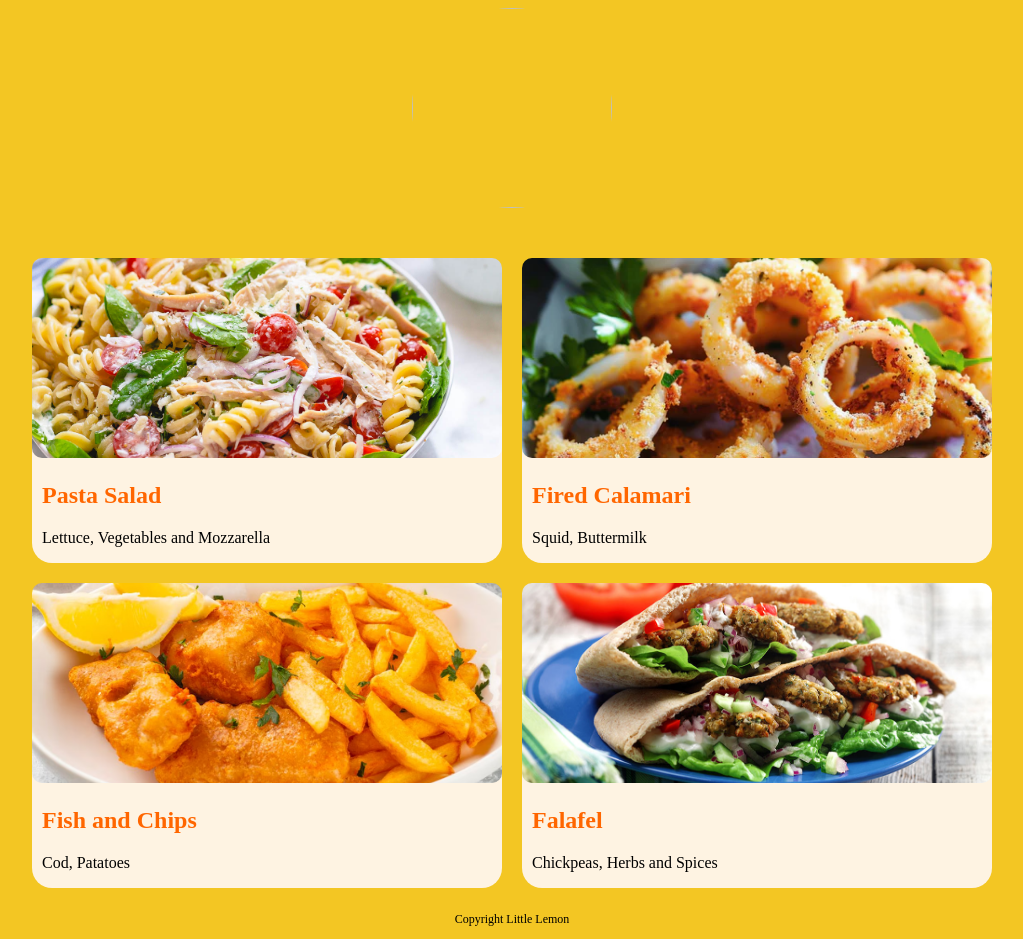
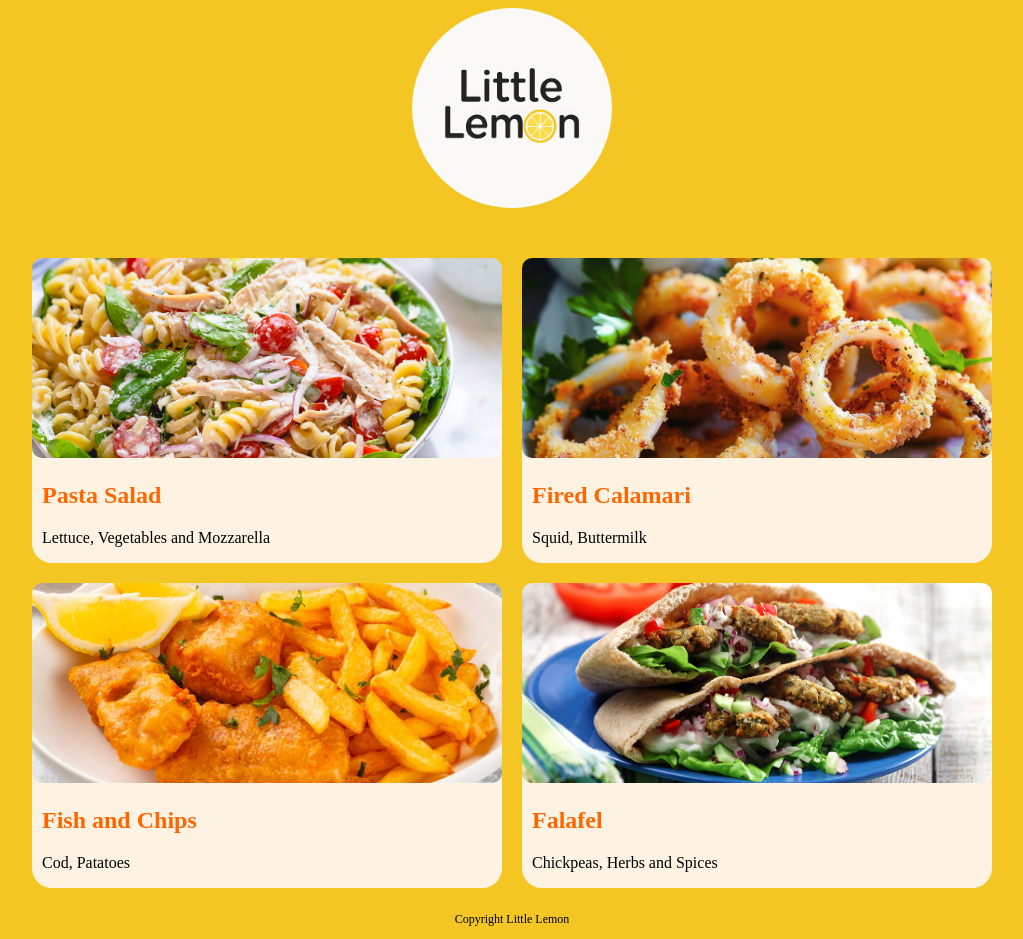
Before and after one commit to Sutirtho9/Little_Lemon-Coursera, a plain HTML site: page index.html in a window 1280 px wide. Shown: the whole page, without its empty margins (128-1151 px from the left). Drawn offline with Linux system fonts and the light colour scheme; the site is published under a folder, as on GitHub Pages, so addresses that start at the root find nothing.

Commit message:
Update index.html

```diff
--- a/index.html
+++ b/index.html
@@ -7,7 +7,7 @@
 </head>
 <body>
     <div>
-        <img src="/images/logo.png" id="logo">
+        <img src="images/logo.png" id="logo">
     </div>
 
     <div class="container">
```
